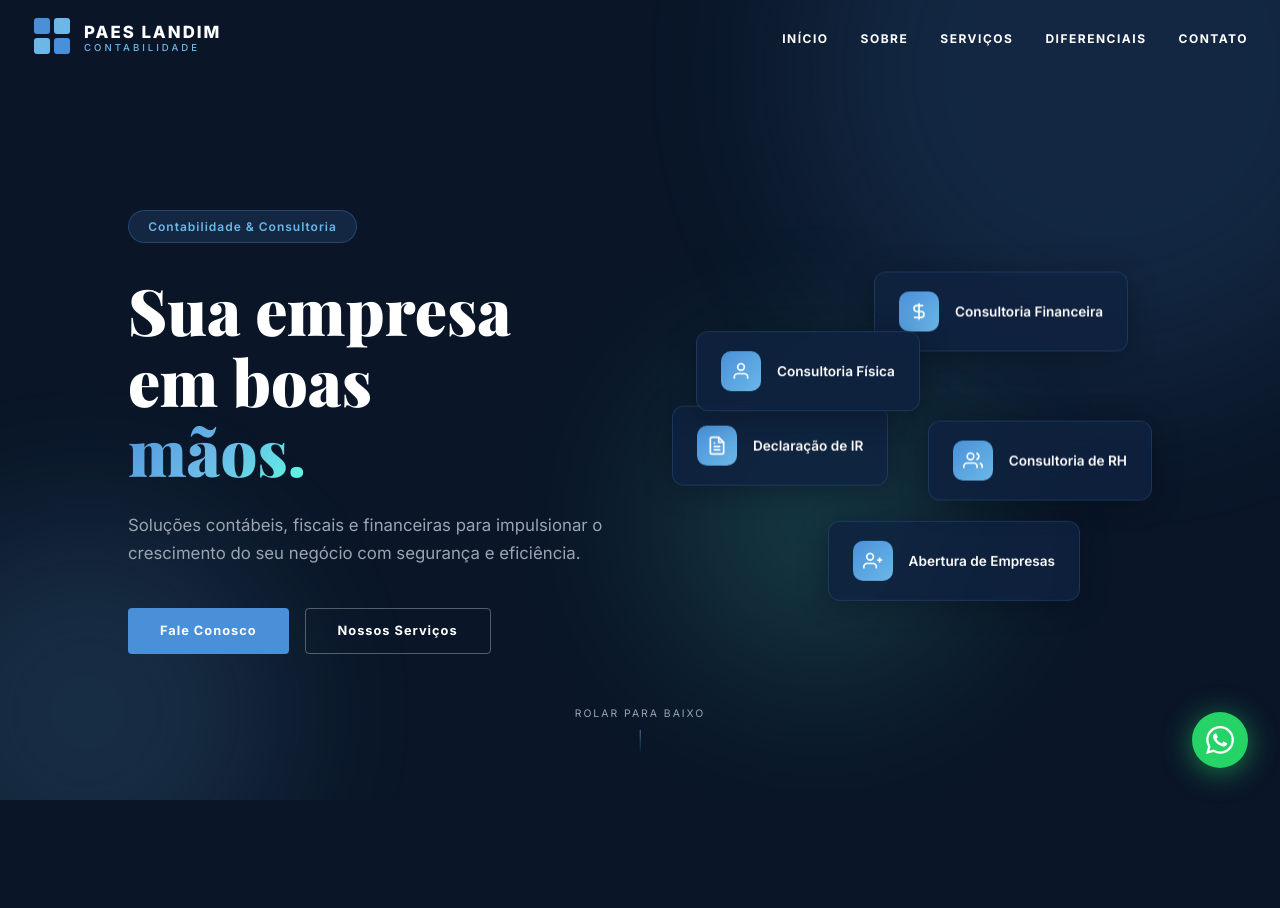
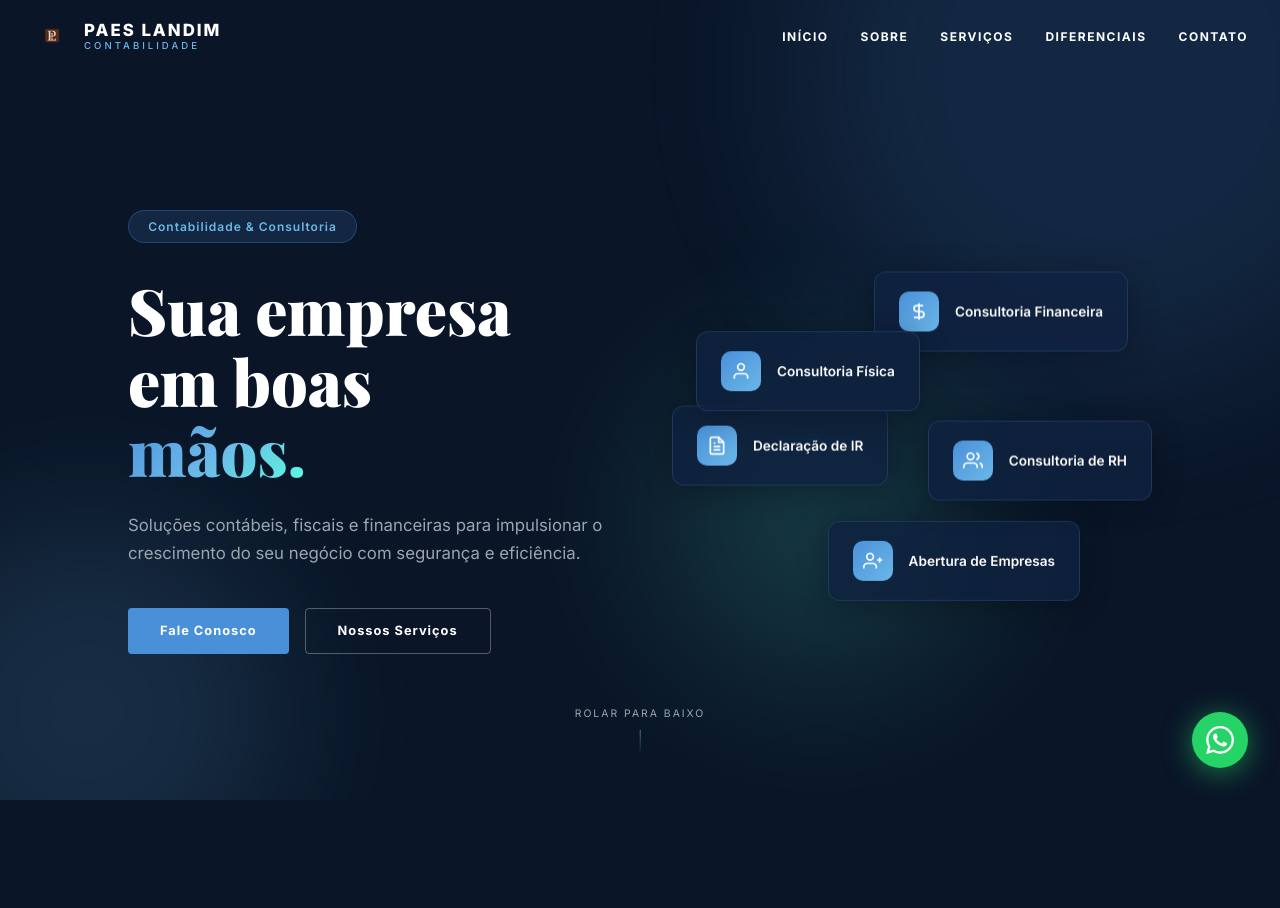
Before and after one commit to jonatas2305/contabilidade-paes-landim, a plain HTML site: page index.html in a window 1280 px wide. Shown: the top 908 px of the page. Drawn offline with nearby package versions, Linux system fonts and the light colour scheme.

Commit message:
Adicionar logo como favicon e na barra de navegação
Co-Authored-By: Claude Opus 4.6 <noreply@anthropic.com>

```diff
--- a/index.html
+++ b/index.html
@@ -8,6 +8,7 @@
     <link rel="preconnect" href="https://fonts.googleapis.com">
     <link rel="preconnect" href="https://fonts.gstatic.com" crossorigin>
     <link href="https://fonts.googleapis.com/css2?family=Inter:wght@300;400;500;600;700;800;900&family=Playfair+Display:wght@700;800;900&display=swap" rel="stylesheet">
+    <link rel="icon" type="image/png" href="WhatsApp_Image_2026-03-27_at_15.31.42-removebg-preview.png">
     <link rel="stylesheet" href="style.css">
 </head>
 <body>
@@ -16,12 +17,7 @@
         <div class="header__container">
             <a href="#" class="header__logo">
                 <div class="logo-icon">
-                    <svg viewBox="0 0 40 40" fill="none" xmlns="http://www.w3.org/2000/svg">
-                        <rect x="2" y="2" width="16" height="16" rx="3" fill="#4A90D9"/>
-                        <rect x="22" y="2" width="16" height="16" rx="3" fill="#6BB8E8"/>
-                        <rect x="2" y="22" width="16" height="16" rx="3" fill="#6BB8E8"/>
-                        <rect x="22" y="22" width="16" height="16" rx="3" fill="#4A90D9"/>
-                    </svg>
+                    <img src="WhatsApp_Image_2026-03-27_at_15.31.42-removebg-preview.png" alt="Paes Landim Logo" style="width: 40px; height: 40px; border-radius: 6px; object-fit: cover;">
                 </div>
                 <div class="logo-text">
                     <span class="logo-name">PAES LANDIM</span>
```
Also changed, not shown: WhatsApp_Image_2026-03-27_at_15.31.42-removebg-preview.png (added).
